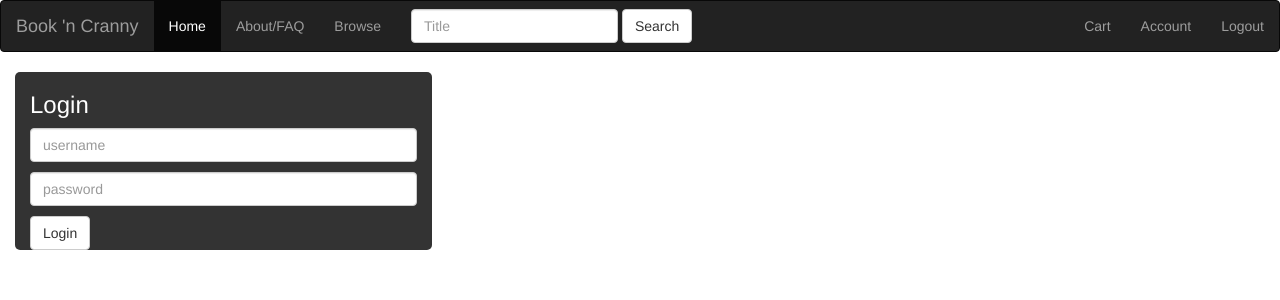
After one commit to hanoelleb/bookncranny, a Spring Boot app: page /login in a window 1280 px wide. The commit adds this page. Shown: the top 300 px of the page. Run offline with Spring Boot 4, Linux system fonts and the light colour scheme.

Commit message:
added signup/login forms

```diff
--- a/src/main/java/com/bookstore/controllers/IndexController.java
+++ b/src/main/java/com/bookstore/controllers/IndexController.java
@@ -9,4 +9,19 @@ public class IndexController {
 	public String index() {
 		return "index";
 	}
+
+	@RequestMapping("/account")
+	public String account() {
+		return "account";
+	}
+
+	@RequestMapping("/login")
+	public String login() {
+		return "login";
+	}
+
+	@RequestMapping("/sign-up")
+	public String signUp() {
+		return "sign-up";
+	}
 }
--- a/src/main/resources/static/css/style.css
+++ b/src/main/resources/static/css/style.css
@@ -28,3 +28,17 @@ img {
 	height: 45vh;
 	width: auto;
 }
+
+.account-form {
+	background-color: #333;
+	box-sizing: border-box;
+	padding-right: 15px;
+	padding-left: 15px;
+	margin-right: auto;
+	margin-left: auto;
+	border-radius: 5px;
+}
+
+.account-form input {
+	margin-bottom: 10px;
+}
--- a/src/main/resources/templates/common/header.html
+++ b/src/main/resources/templates/common/header.html
@@ -24,7 +24,7 @@
 				<a class="navbar-brand" href="#">Book 'n Cranny</a>
 			</div>
 			<ul class="nav navbar-nav navbar-left">
-				<li class="active"><a href="#">Home</a></li>
+				<li class="active"><a href="/">Home</a></li>
 				<li><a href="#">About/FAQ</a></li>
 
 				<li class="dropdown"><a href="#" class="dropdown-toggle"
@@ -49,7 +49,15 @@
 
 			<ul class="nav navbar-nav navbar-right">
 				<li><a href="#">Cart</a></li>
-				<li><a href="#">My Account</a></li>
+				<li class="dropdown"><a href="account" class="dropdown-toggle"
+					type="button" id="dropdownMenuButton" data-toggle="dropdown"
+					aria-haspopup="true" aria-expanded="false" role="button">Account</a>
+					<ul class="dropdown-menu" aria-labelledby="dropdownMenuButton">
+						<li class="dropdown-item"><a href="login">Login</a></li>
+						<li class="dropdown-item"><a href="account">Your account</a></li>
+						<li class="dropdown-item"><a href="sign-up">Sign up</a></li>
+					</ul></li>
+
 				<li><a href="#">Logout</a></li>
 			</ul>
 		</div>
--- a/src/main/resources/templates/index.html
+++ b/src/main/resources/templates/index.html
@@ -1,7 +1,7 @@
 <!DOCTYPE html>
 <html lang="en" xmlns:th="http//www.w3.org/1999/xhtml">
 <head th:replace="common/header :: common-header" />
-	<div th:replace="common/header :: navbar" />
+	<div th:replace="common/header :: navbar"></div>
 	<div class="jumbotron">
 		<h1>Book 'n Cranny</h1>
 		<p>Your search for books ends here!</p>
--- /dev/null
+++ b/src/main/resources/templates/login.html
@@ -0,0 +1,15 @@
+<!DOCTYPE html>
+<html lang="en" xmlns:th="http//www.w3.org/1999/xhtml">
+<head th:replace="common/header :: common-header" />
+<div th:replace="common/header :: navbar"></div>
+<div class="container-fluid">
+	<form class="account-form col-xs-4">
+		<h3 style="color: white">Login</h3>
+		<input type='text' class="form-control" name="username" placeholder="username" required />
+		<input type='password' class="form-control" name="password" placeholder="password" required />
+		<button type="submit" class="btn btn-default">Login</button>
+	</form>
+</div>
+<!-- end of container -->
+</body>
+</html>
```
Also changed, not shown: src/main/resources/templates/account.html (added, +12 -0 lines), src/main/resources/templates/sign-up.html (added, +20 -0 lines), 7 other files.
